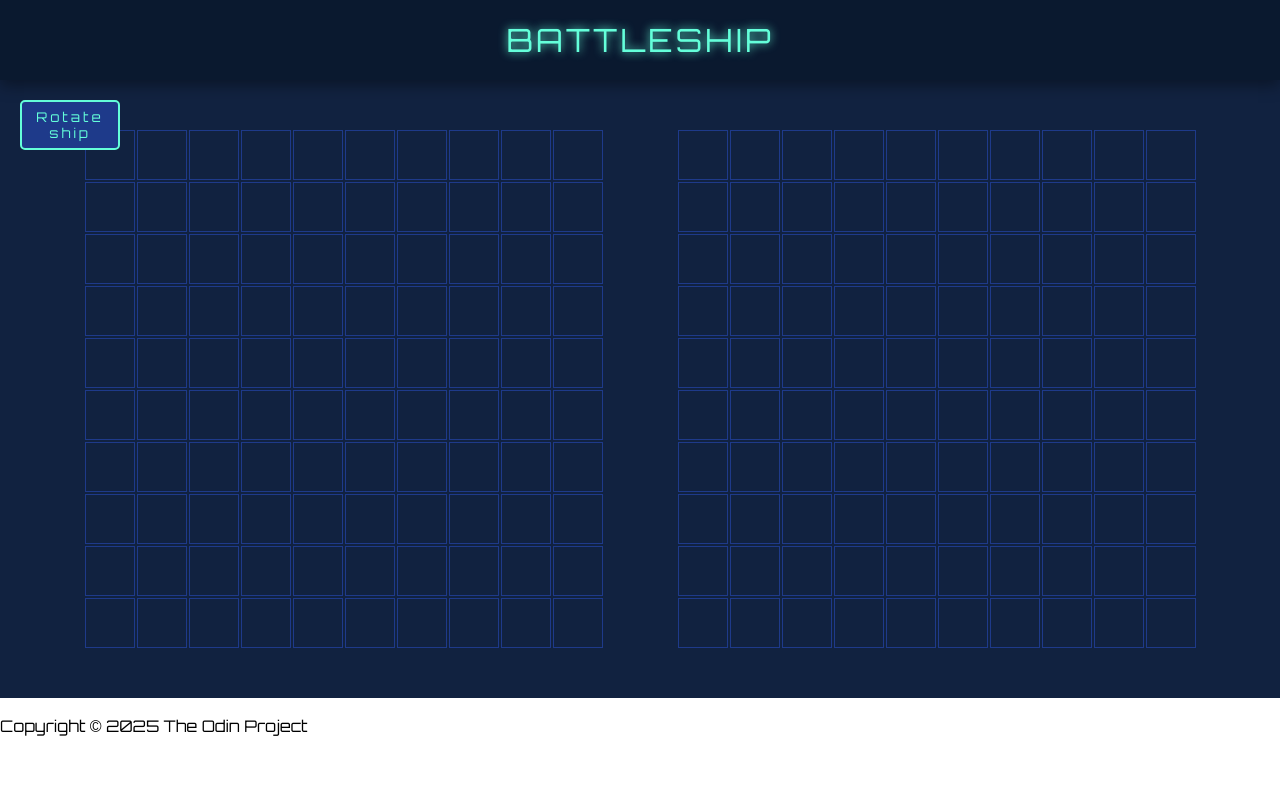
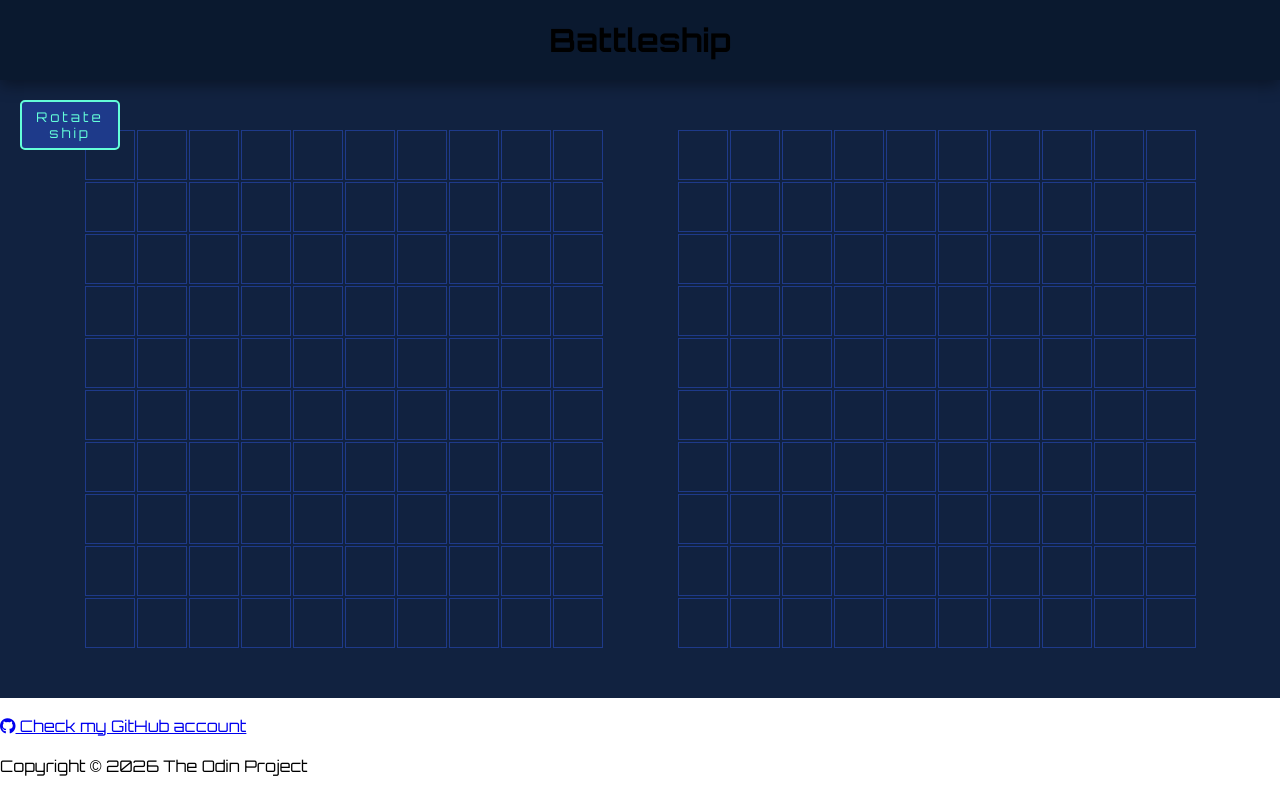
Before and after one commit to pawelgawron3/odin-battleship, a website built with webpack: page src/template.html in a window 1280 px wide. Built offline with nearby package versions, Linux system fonts and the light colour scheme.

Commit message:
Finish the html structure

```diff
--- a/src/template.html
+++ b/src/template.html
@@ -11,9 +11,13 @@
       href="https://fonts.googleapis.com/css2?family=Orbitron:wght@400;700&display=swap"
       rel="stylesheet"
     />
+    <link
+      rel="stylesheet"
+      href="https://cdnjs.cloudflare.com/ajax/libs/font-awesome/6.5.0/css/all.min.css"
+    />
   </head>
   <body>
-    <header><p>Battleship</p></header>
+    <header><h1>Battleship</h1></header>
     <main>
       <button id="rotateShip">Rotate ship</button>
       <div id="userGrid"></div>
@@ -21,7 +25,15 @@
     </main>
     <div id="gameStatus"><p></p></div>
     <footer>
-      <p>Copyright &#169; 2025 The Odin Project</p>
+      <a
+        href="https://github.com/pawelgawron3"
+        target="_blank"
+        rel="noopener noreferrer"
+        id="github-link"
+      >
+        <i class="fab fa-github"></i> Check my GitHub account
+      </a>
+      <p>Copyright &#169; 2026 The Odin Project</p>
     </footer>
   </body>
 </html>
```
